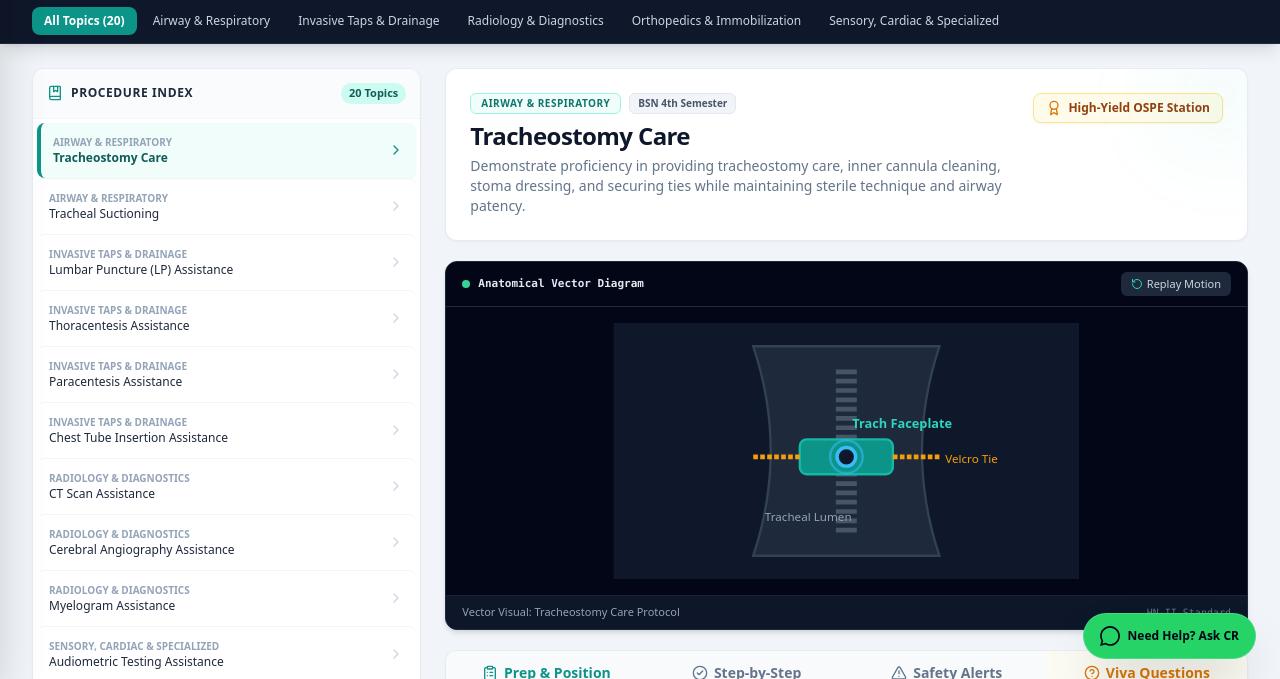
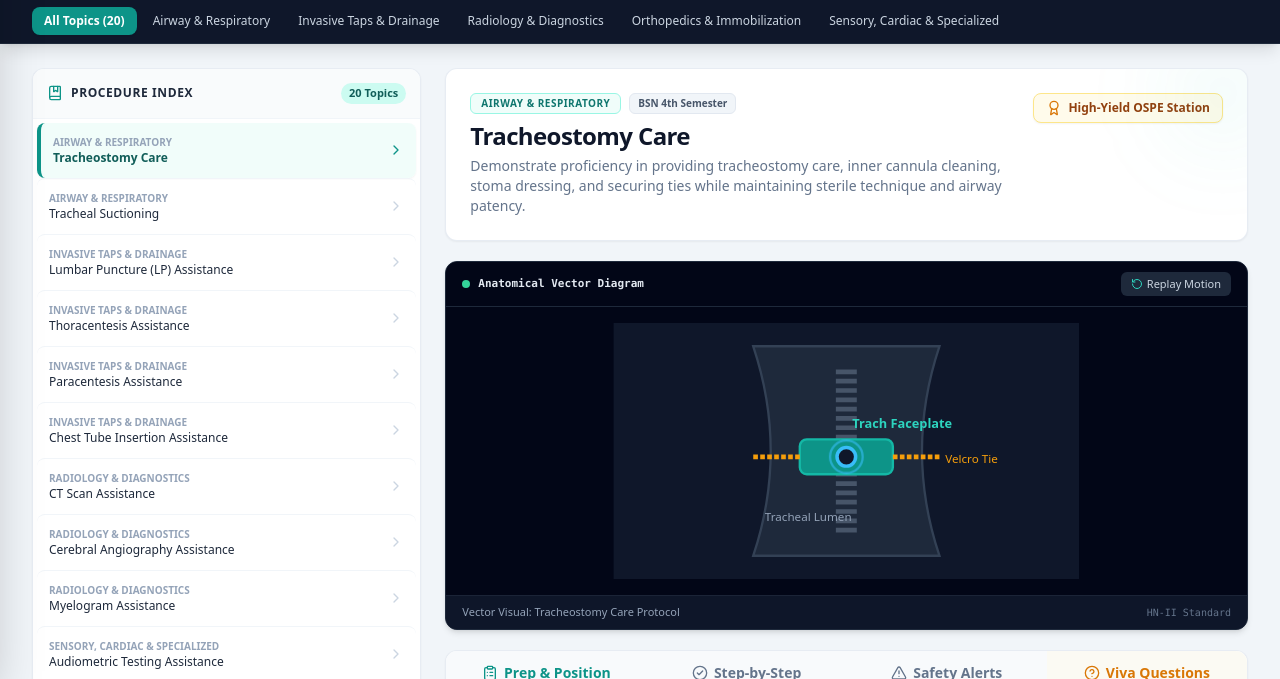
Before and after one commit to mudassirkhan3/AHN_MUDASSIR-KHAN, a plain HTML site: page index.html in a window 1280 px wide. Shown: the part 117-796 px from the top of the page. Drawn offline with nearby package versions, Linux system fonts and the light colour scheme.

Commit message:
Update index.html

```diff
--- a/index.html
+++ b/index.html
@@ -1234,18 +1234,5 @@
   <!-- AHN-II Viva Essentials Menu Item & Drawer Content -->
 <div class="ahn-viva-section font-sans text-slate-800">
 
-  <!-- FLOATING WHATSAPP SUPPORT BUTTON -->
-<a
-  href="https://wa.me/923241064487?text=Assalamu%20Alaikum!%20I%20have%20a%20question%20regarding%20the%20AHN-II%20Viva%20Guide."
-  target="_blank"
-  rel="noopener noreferrer"
-  class="fixed bottom-6 right-6 z-50 flex items-center gap-2 bg-[#25D366] hover:bg-[#20ba5a] text-slate-950 font-extrabold text-xs px-4 py-3 rounded-full shadow-2xl transition-all hover:scale-105 border border-emerald-300/40"
->
-  <!-- WhatsApp Icon SVG -->
-  <svg class="w-5 h-5 fill-current" viewBox="0 0 24 24">
-    <path d="M.057 24l1.687-6.163c-1.041-1.804-1.588-3.849-1.587-5.946.003-6.556 5.338-11.891 11.893-11.891 3.181.001 6.167 1.24 8.413 3.488 2.245 2.248 3.481 5.236 3.48 8.414-.003 6.557-5.338 11.892-11.893 11.892-1.99-.001-3.951-.5-5.688-1.448l-6.305 1.654zm6.597-3.807c1.676.995 3.276 1.591 5.392 1.592 5.448 0 9.886-4.434 9.889-9.885.002-5.462-4.415-9.89-9.881-9.892-5.452 0-9.887 4.434-9.889 9.884-.001 2.225.651 3.891 1.746 5.634l-.999 3.648 3.742-.981z"/>
-  </svg>
-  <span>Need Help? Ask CR</span>
-</a>
 </body>
 </html>
```
